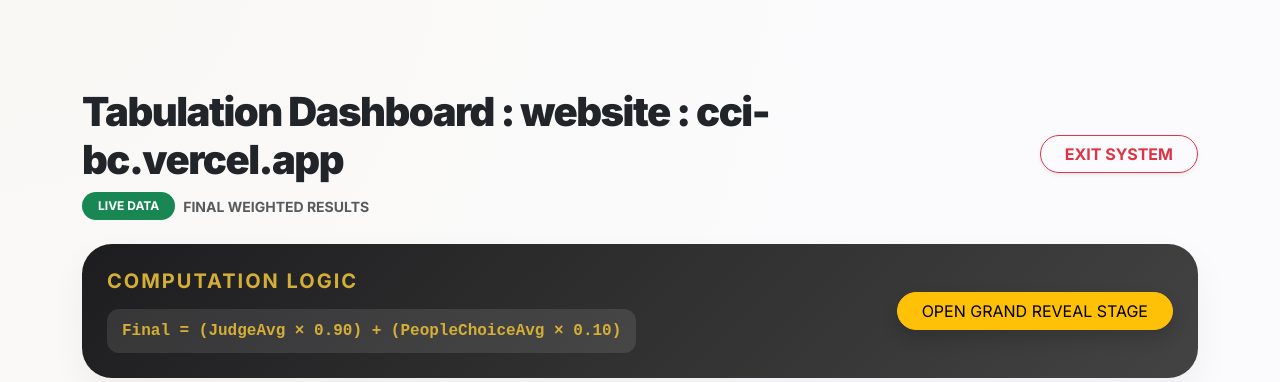
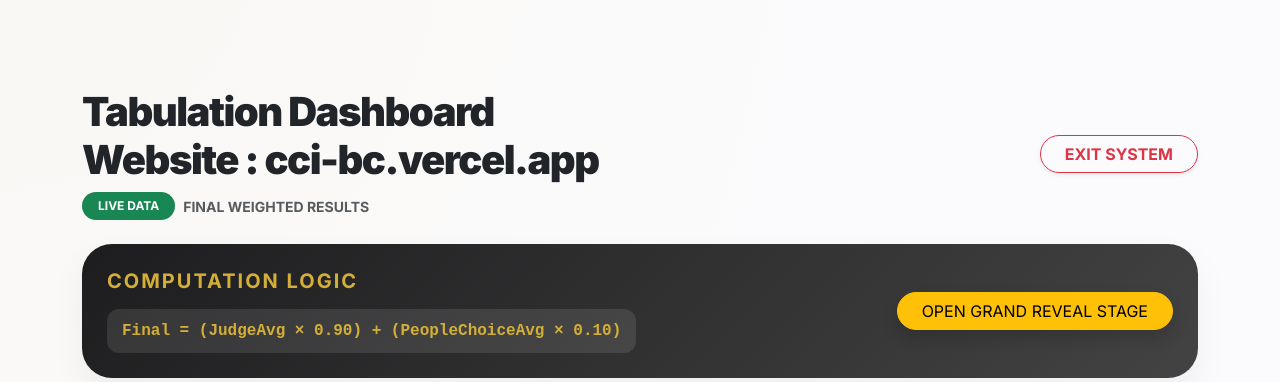
Before and after one commit to cciitmanager01/CCI-BC, a Flask app: template templates/hr_results.html in a window 1280 px wide. Shown: the part 162-544 px from the top of the page. Run offline with Flask 3, Linux system fonts and the light colour scheme; tables that the repository leaves empty hold one stand-in row (values such as "Sample post"); the template is opened without the code that fills it: values that come from a table or form of the project are taken from there, most other values are stand-ins (such as "Sample title", 1, 10 or a date in 2020); some libraries are stand-ins or nearby versions.

Commit message:
Add files via upload

```diff
--- a/templates/hr_results.html
+++ b/templates/hr_results.html
@@ -86,7 +86,8 @@
     <!-- 1. HEADER -->
     <div class="row align-items-center mb-4 g-3">
         <div class="col-12 col-md-8 text-center text-md-start">
-            <h1 style="font-weight: 900; letter-spacing: -1.5px; margin: 0;">Tabulation Dashboard : website : cci-bc.vercel.app</h1>
+            <h1 style="font-weight: 900; letter-spacing: -1.5px; margin: 0;">Tabulation Dashboard</h1>
+            <h1 style="font-weight: 900; letter-spacing: -1.5px; margin: 0;">Website : cci-bc.vercel.app</h1>
             <div class="d-flex justify-content-center justify-content-md-start align-items-center gap-2 mt-2">
                 <span class="badge bg-success rounded-pill px-3 py-2">LIVE DATA</span>
                 <span class="text-muted small fw-bold">FINAL WEIGHTED RESULTS</span>
```
